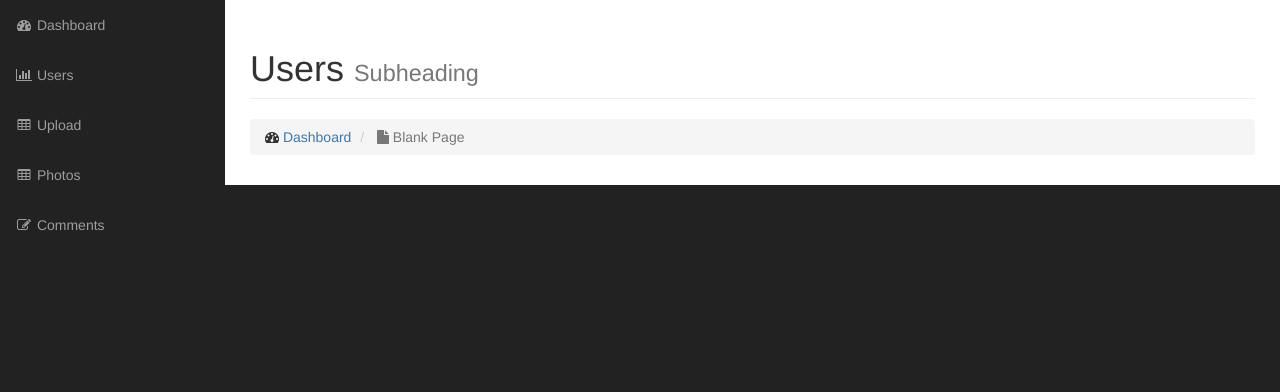
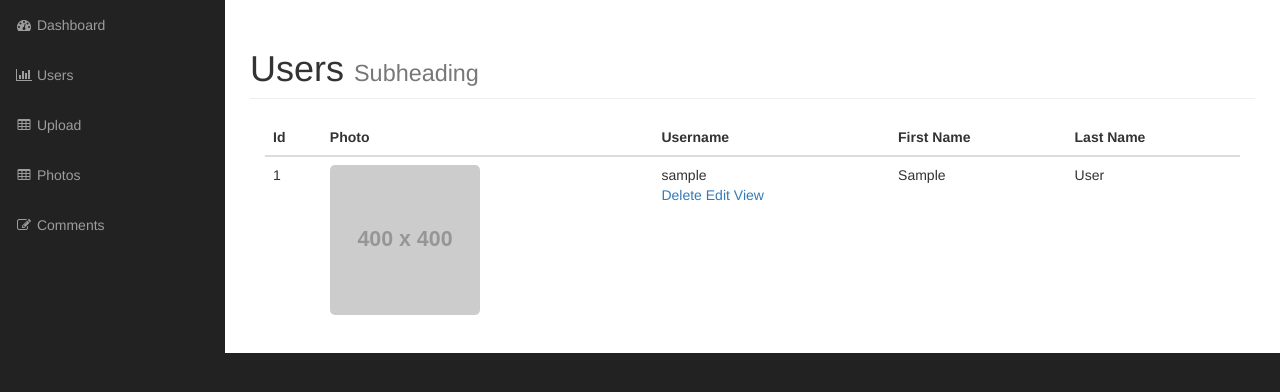
Before and after one commit to JDawggy/my_cms, a PHP site: page /admin/users.php in a window 1280 px wide. Shown: the part 51-443 px from the top of the page. Run offline with PHP 8.4, Linux system fonts and the light colour scheme; the visitor is signed in with stand-in values (Sample User, id 1); tables that the repository leaves empty or names only in its code hold one stand-in row (values such as "Sample post"); grey boxes labelled with a size stand in for pictures from a placeholder-image service; some libraries are stand-ins or nearby versions.

Commit message:
Added admin user delete user function

```diff
--- a/admin/css/styles.css
+++ b/admin/css/styles.css
@@ -2,6 +2,12 @@
 .admin-photo-thumbnail {
     width: 200px;
     border-radius: 5px;
+}
+
+
+.user_image {
+  width: 150px;
+  border-radius: 5px;
 }
 
 
--- a/admin/includes/user.php
+++ b/admin/includes/user.php
@@ -4,14 +4,21 @@
 class User extends Db_object
 {
     protected static $db_table = "users";
-    protected static $db_table_fields = array("username", "password", "first_name", "last_name");
+    protected static $db_table_fields = array("username", "password", "first_name", "last_name", "user_image");
     public $id;
     public $username;
     public $password;
     public $first_name;
     public $last_name;
+    public $user_image;
+    public $upload_directory = "images";
+    public $image_placeholder = "http://placehold.it/400x400&text=image";
 
 
+    public function image_path_and_placeholder()
+    {
+        return empty($this->user_image) ? $this->image_placeholder : $this->upload_directory . DS . $this->user_image;
+    }
 
     public static function verify_user($username, $password)
     {
--- a/admin/users.php
+++ b/admin/users.php
@@ -1,4 +1,16 @@
-<?php include("includes/header.php"); ?>
+<?php
+
+include("includes/header.php");
+
+if (!$session->is_signed_in()) {
+    redirect("login.php");
+}
+
+
+$users = User::find_all();
+
+
+?>
 
 <!-- Navigation -->
 <nav class="navbar navbar-inverse navbar-fixed-top" role="navigation">
@@ -27,14 +39,52 @@
                     Users
                     <small>Subheading</small>
                 </h1>
-                <ol class="breadcrumb">
-                    <li>
-                        <i class="fa fa-dashboard"></i> <a href="index.html">Dashboard</a>
-                    </li>
-                    <li class="active">
-                        <i class="fa fa-file"></i> Blank Page
-                    </li>
-                </ol>
+
+                <div class="col-md-12">
+
+                    <table class="table table-hover">
+                        <thead>
+                            <tr>
+                                <th>Id</th>
+                                <th>Photo</th>
+                                <th>Username</th>
+                                <th>First Name</th>
+                                <th>Last Name</th>
+                            </tr>
+                        </thead>
+
+                        <tbody>
+
+                            <?php foreach ($users as $user) : ?>
+
+                                <tr>
+                                    <td><?php echo $user->id; ?></td>
+
+                                    <td><img class="admin-user-thumbnail user_image" src="<?php echo $user->image_path_and_placeholder(); ?>" alt=""></td>
+                                    <td>
+                                        <?php echo $user->username; ?>
+                                        <div class="action_links">
+                                            <a href="delete_user.php?id=<?php echo $user->id; ?>">Delete</a>
+                                            <a href="edit_user.php?id=<?php echo $user->id; ?>">Edit</a>
+                                            <a href="#">View</a>
+                                        </div>
+                                    </td>
+
+                                    <td><?php echo $user->first_name; ?></td>
+                                    <td><?php echo $user->last_name; ?></td>
+                                </tr>
+
+                            <?php endforeach; ?>
+
+                        </tbody>
+                    </table>
+                    <!---- End of Table ----->
+
+
+                </div>
+
+
+
             </div>
         </div>
         <!-- /.row -->
```
Also changed, not shown: admin/delete_user.php (added, +26 -0 lines).
